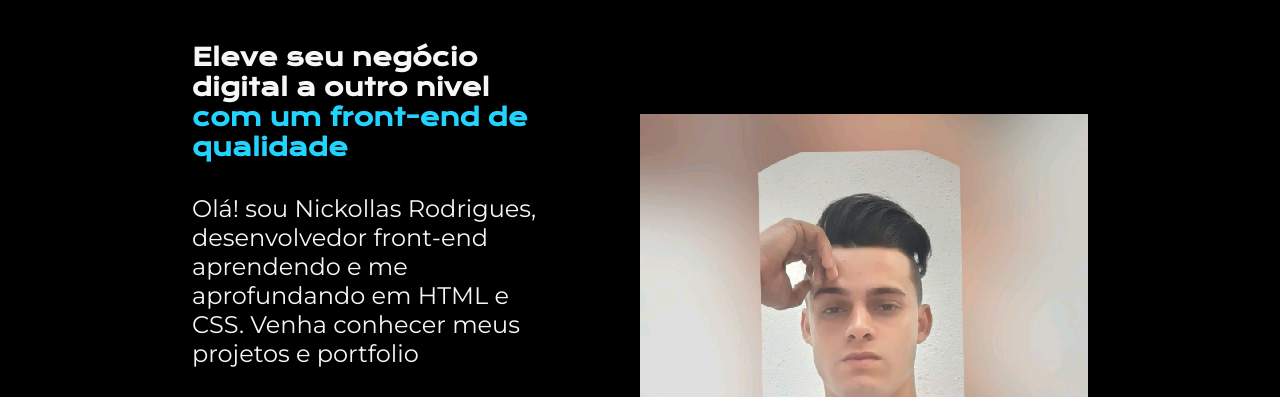
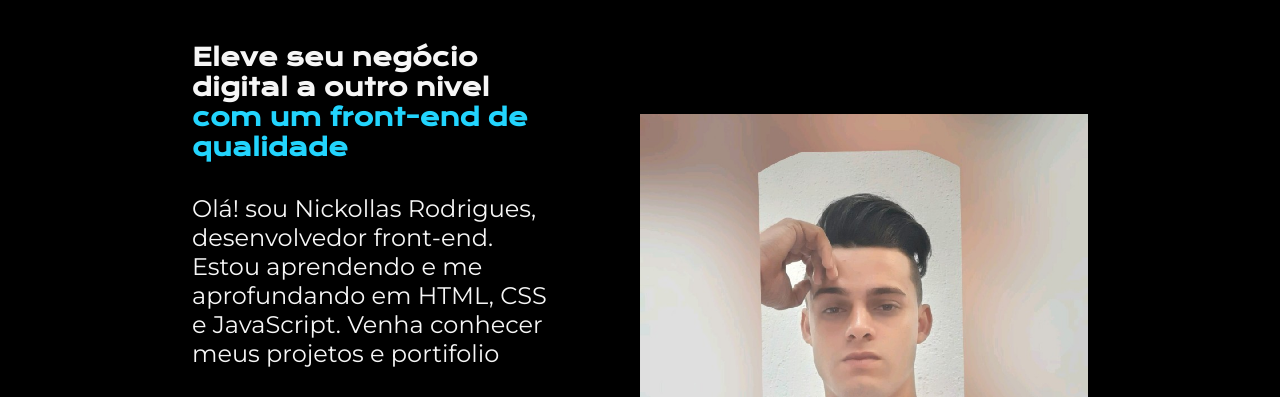
Before and after one commit to nkRodrigues/portifolio, a plain HTML site: page index.html in a window 1280 px wide. Shown: the part 77-474 px from the top of the page. Drawn offline with nearby package versions, Linux system fonts and the light colour scheme.

Commit message:
Update index.html

```diff
--- a/index.html
+++ b/index.html
@@ -16,7 +16,7 @@
     <main class="apresentacao">
         <section class="apresentacao__conteudo">
             <h1 class="apresentacao__conteudo__titulo">Eleve seu negócio digital a outro nivel<strong class="titulo-destaque"> com um front-end de qualidade</strong></h1>
-            <p class="apresentacao__conteudo__texto">Olá! sou Nickollas Rodrigues, desenvolvedor front-end aprendendo e me aprofundando em HTML e CSS. Venha conhecer meus projetos e portfolio </p>
+            <p class="apresentacao__conteudo__texto">Olá! sou Nickollas Rodrigues, desenvolvedor front-end.  Estou aprendendo e me aprofundando em HTML, CSS e JavaScript. Venha conhecer meus projetos e portifolio </p>
                 <div class="apresentacao__links">
                     <h2 class="apresentacao__links__subtitulo">Acesse minhas redes:</h2>
                     <a class="apresentacao__links__link" href="https://www.linkedin.com/in/nickollasrodrigues/">
```
